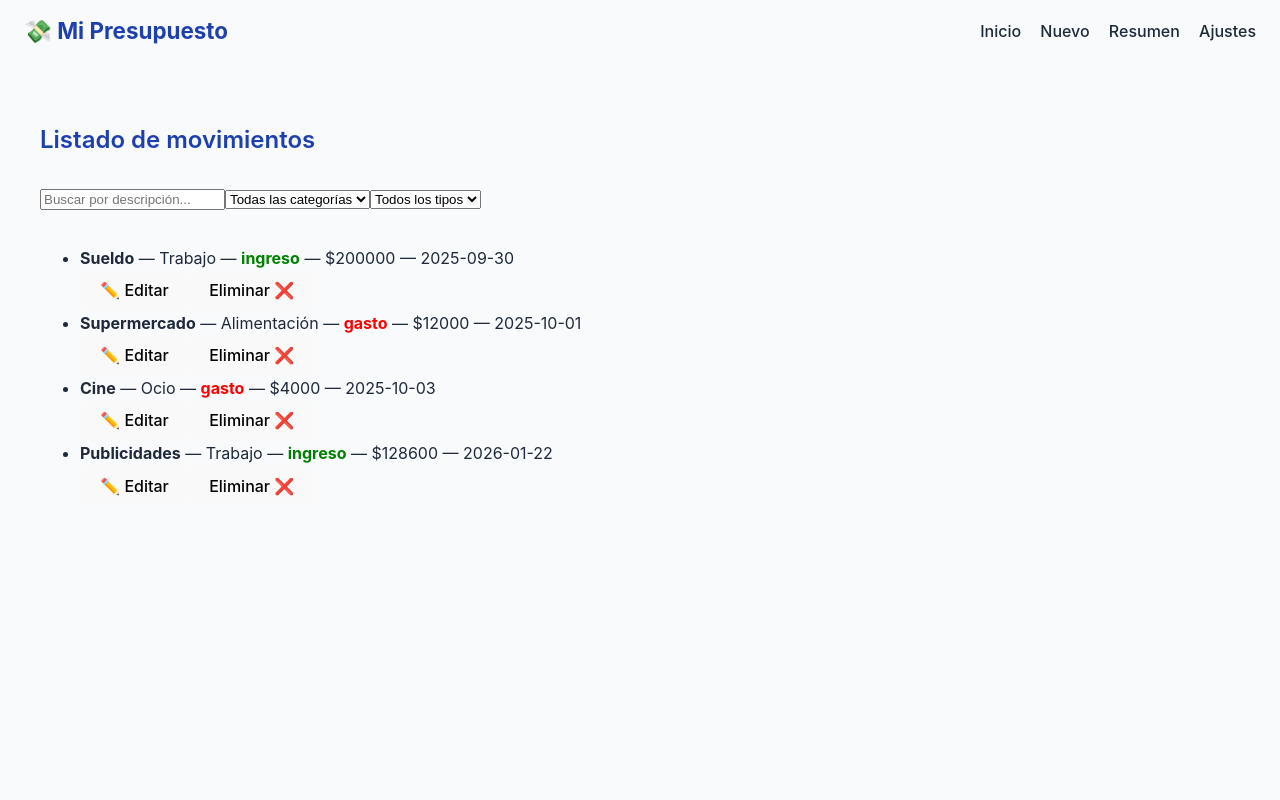
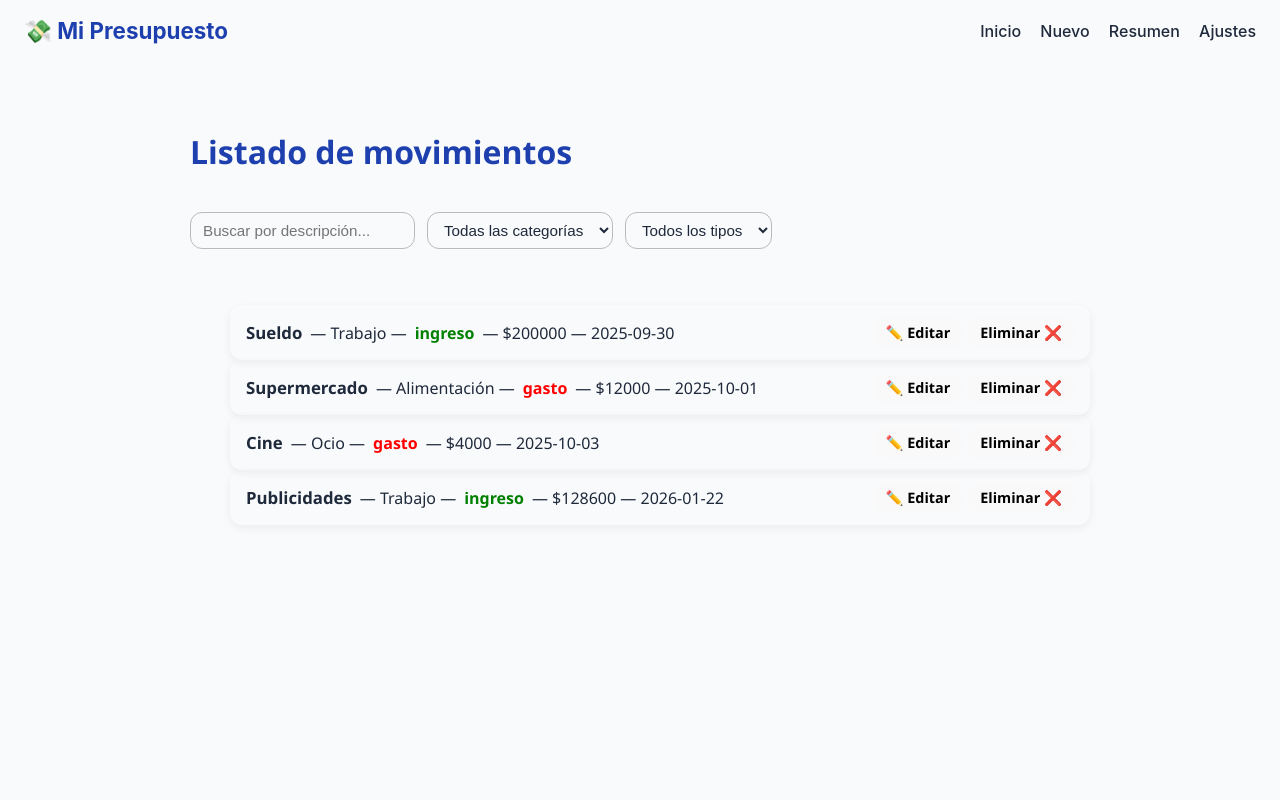
Before and after one commit to aaronsele/FinalEfsi_Selener_Mendez, a React (Vite) app in the folder mi-presupuesto/: page / in a window 1280 px wide. Shown: the top 800 px of the page. Built offline with nearby package versions, Linux system fonts and the light colour scheme.

Commit message:
mejoras en el css mendez

```diff
--- a/mi-presupuesto/src/pages/MovementsPage.css
+++ b/mi-presupuesto/src/pages/MovementsPage.css
@@ -1,31 +1,53 @@
 .movements-page {
+  max-width: 900px;
+  margin: 0 auto;
+  padding: 24px;
   display: flex;
   flex-direction: column;
-    gap: 20px;
-    padding: 24px;
+  gap: 24px;
+  min-height: 100vh;
   background-color: var(--page-bg);
   color: var(--page-text);
-    min-height: 100vh;
   transition: background-color 0.3s ease, color 0.3s ease;
-  }
-
-  .movements-header {
-    display: flex;
-    justify-content: space-between;
-    align-items: center;
+  font-family: 'Segoe UI', Tahoma, Geneva, Verdana, sans-serif;
 }
 
 .movements-header h2 {
-    font-size: 1.5rem;
-    font-weight: 600;
+  font-size: 2rem;
+  font-weight: 700;
+  margin-bottom: 12px;
+}
+
+.movements-filters {
+  display: flex;
+  flex-wrap: wrap;
+  gap: 12px;
+  margin-bottom: 16px;
+}
+
+.movements-filters input,
+.movements-filters select {
+  padding: 8px 12px;
+  border-radius: 12px;
+  border: 1px solid #bbb;
+  font-size: 0.95rem;
+  background-color: var(--card-bg);
+  color: var(--page-text);
+  transition: all 0.25s ease, box-shadow 0.25s ease;
+}
+
+.movements-filters input:focus,
+.movements-filters select:focus {
+  border-color: #007bff;
+  box-shadow: 0 0 6px rgba(0,123,255,0.3);
+  outline: none;
 }
 
 .movements-content {
   display: flex;
   flex-direction: column;
-    gap: 16px;
+  gap: 12px;
 }
-
 
 .movements-empty {
   text-align: center;
@@ -34,13 +56,121 @@
   padding: 20px 0;
 }
 
+.movement-item {
+  display: flex;
+  justify-content: space-between;
+  align-items: center;
+  padding: 12px 16px;
+  border-radius: 12px;
+  box-shadow: 0 3px 8px rgba(0,0,0,0.06);
+  background-color: var(--card-bg);
+  transition: transform 0.3s ease, box-shadow 0.3s ease, background-color 0.3s ease;
+  flex-wrap: wrap;
+}
+
+.movement-item:hover {
+  transform: translateY(-4px) scale(1.02);
+  box-shadow: 0 10px 20px rgba(0,0,0,0.15);
+  background-color: rgba(255,255,255,0.95);
+}
+
+.movement-item > div:first-child {
+  display: flex;
+  flex-wrap: wrap;
+  gap: 8px;
+  align-items: center;
+}
+
+.movement-item strong {
+  font-size: 1.05rem;
+}
+
+.movement-item span {
+  font-weight: 600;
+}
+
+.movement-item .gasto {
+  color: #dc3545;
+}
+
+.movement-item .ingreso {
+  color: #28a745;
+}
+
+.movement-item button {
+  margin-left: 6px;
+  padding: 6px 12px;
+  border: none;
+  border-radius: 10px;
+  cursor: pointer;
+  font-size: 0.9rem;
+  font-weight: 600;
+  transition: all 0.25s ease;
+}
+
+.movement-item button:hover {
+  transform: translateY(-2px) scale(1.05);
+  box-shadow: 0 4px 8px rgba(0,0,0,0.2);
+}
+
+.movement-item button.edit { background: linear-gradient(135deg, #ffc107, #ffdd57); color: #222; }
+.movement-item button.delete { background: linear-gradient(135deg, #dc3545, #e6676b); color: #fff; }
+.movement-item button.save { background: linear-gradient(135deg, #28a745, #51c465); color: #fff; }
+.movement-item button.cancel { background: linear-gradient(135deg, #6c757d, #9a9fa5); color: #fff; }
+
+.movement-item.editing {
+  flex-direction: column;
+  gap: 10px;
+}
+
+.movement-item.editing .edit-fields {
+  display: flex;
+  flex-wrap: wrap;
+  gap: 8px;
+  max-width: 100%;
+}
+
+.movement-item.editing .edit-fields input,
+.movement-item.editing .edit-fields select {
+  flex: 1 1 120px;
+  max-width: 160px;
+  font-size: 0.9rem;
+  padding: 6px 10px;
+  border-radius: 12px;
+  border: 1px solid #bbb;
+  background-color: var(--card-bg);
+  color: var(--page-text);
+  box-shadow: 0 1px 3px rgba(0,0,0,0.05);
+  transition: all 0.3s ease;
+}
+
+.movement-item.editing .edit-fields input:focus,
+.movement-item.editing .edit-fields select:focus {
+  border-color: #007bff;
+  box-shadow: 0 0 8px rgba(0,123,255,0.35);
+  outline: none;
+}
+
+.movement-item.editing .edit-buttons {
+  display: flex;
+  gap: 8px;
+  flex-wrap: wrap;
+}
 
 :root[data-theme="light"] {
-    --page-bg: #fafafa;
-    --page-text: #222;
+  --page-bg: #f8f9fa;
+  --page-text: #212529;
+  --card-bg: #fff;
 }
 
 :root[data-theme="dark"] {
   --page-bg: #121212;
   --page-text: #f5f5f5;
+  --card-bg: #1e1e1e;
 }
+
+body,
+:root[data-theme="light"],
+:root[data-theme="dark"] {
+  transition: background-color 0.4s ease, color 0.4s ease;
+}
```
Lines whose indentation alone changed are shown as unchanged.
